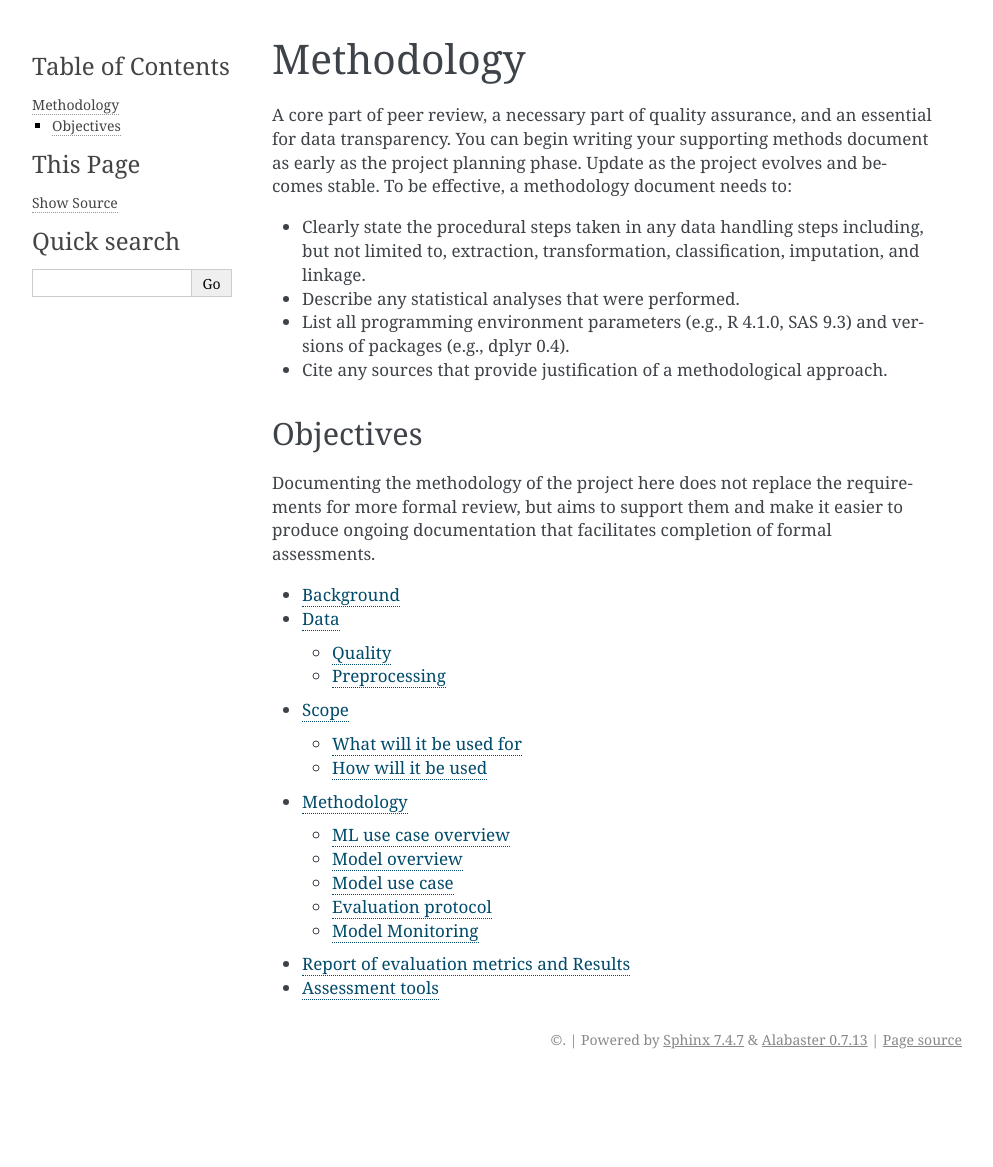
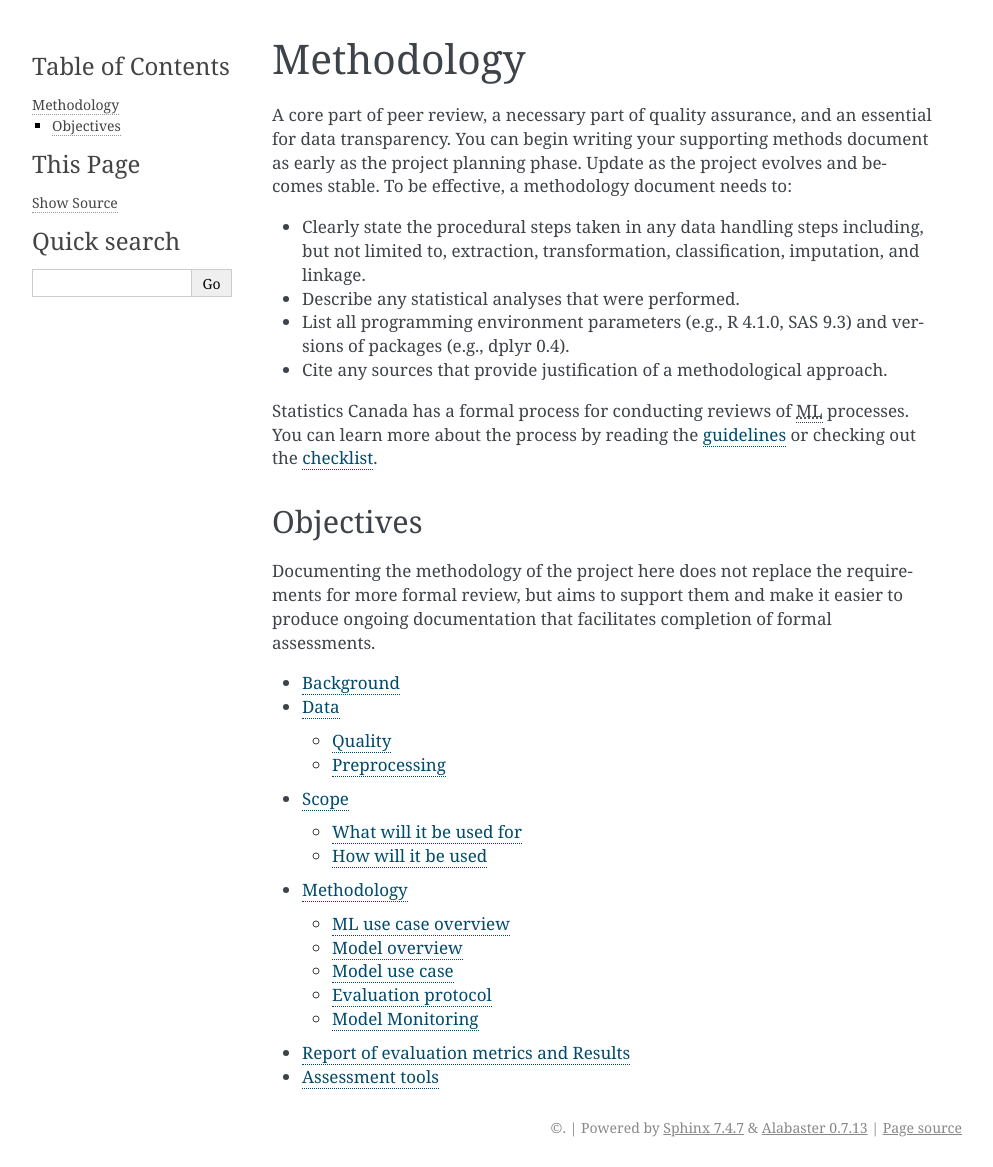
Before and after one commit to StatCan/datascience-cookiecutter, a Sphinx documentation site: the page built from {{ cookiecutter.repo_name }}/docs/methodology/index.rst, in a window 1280 px wide. Shown: the whole page, without its empty margins (148-1141 px from the left). Built offline with Sphinx 7.4.7, drawn with Linux system fonts in a browser that asks for light colours; before the commit the page ends 1079 px from its top, so only the background shows below that.

Commit message:
Add links to ML review in GCdocs

```diff
--- a/{{ cookiecutter.repo_name }}/docs/methodology/index.rst
+++ b/{{ cookiecutter.repo_name }}/docs/methodology/index.rst
@@ -13,6 +13,10 @@ and becomes stable. To be effective, a methodology document needs to:
 * List all programming environment parameters (e.g., R 4.1.0, SAS 9.3) and
   versions of packages (e.g., dplyr 0.4).
 * Cite any sources that provide justification of a methodological approach.
+
+Statistics Canada has a formal process for conducting reviews of :abbr:`ML (Machine Learning)`
+processes. You can learn more about the process by reading the `guidelines`_ or
+checking out the `checklist`_.
 
 Objectives
 ----------
@@ -30,3 +34,6 @@ ongoing documentation that facilitates completion of formal assessments.
   model
   metrics_results
   assessment_tools
+
+.. _guidelines: https://gcdocs.gc.ca/statcan/llisapi.dll/Open/14360023
+.. _checklist: https://gcdocs.gc.ca/statcan/llisapi.dll/Open/11519388
```
